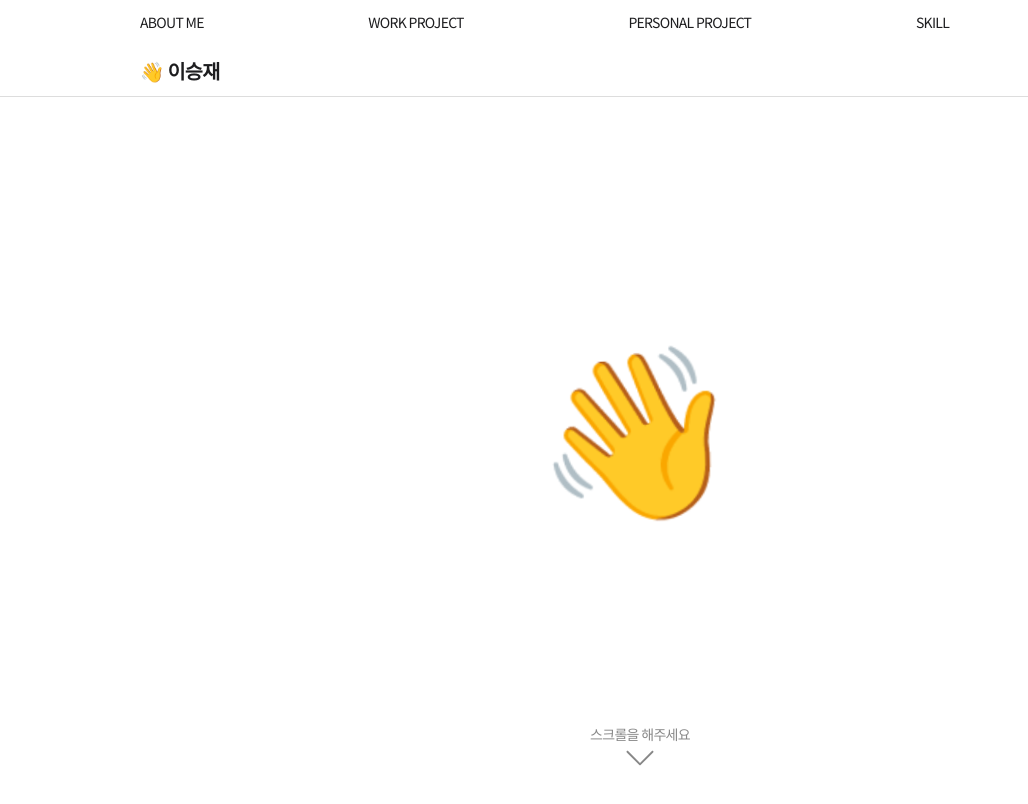
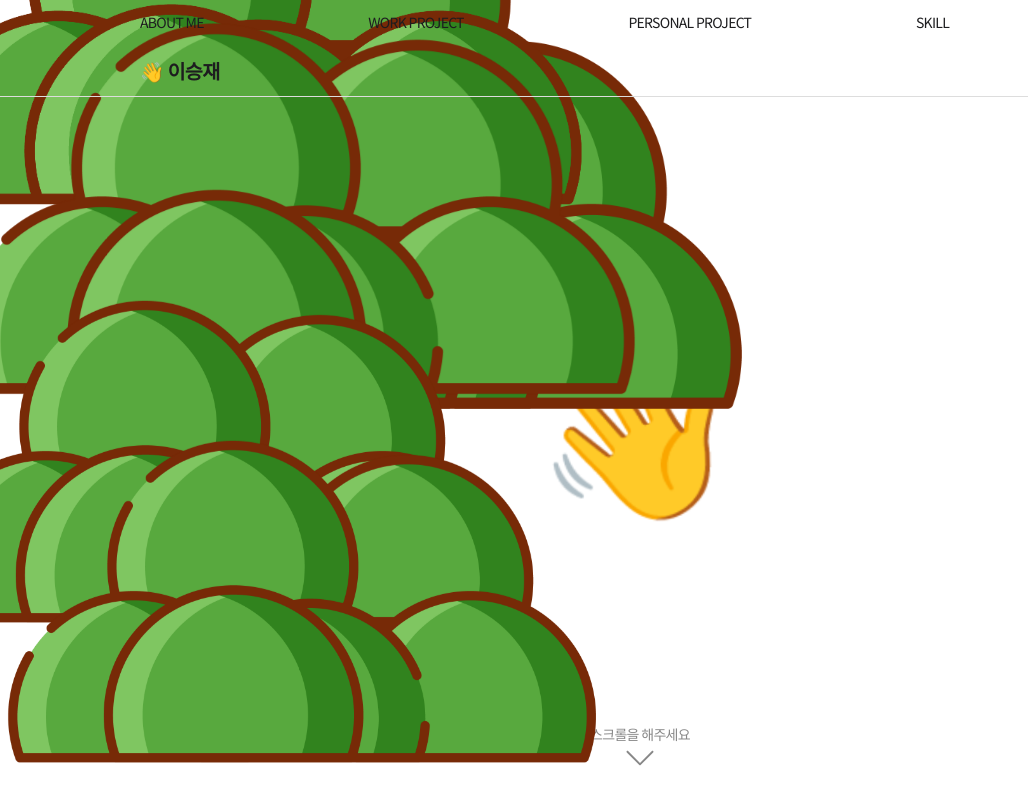
Before and after one commit to LeeSeungjae00/sj_portfolio.v2, a plain HTML site: page index.html in a window 1280 px wide. Shown: the top 804 px of the page, 0-1028 px from the left. Drawn offline with Linux system fonts and the light colour scheme.

Commit message:
[UPDATE] grass 초기 left 구하기

```diff
--- a/index.html
+++ b/index.html
@@ -69,6 +69,9 @@
       <div class="sticky-elem right-grass-img c"></div>
       <div class="sticky-elem right-grass-img d"></div>
       <div class="sticky-elem right-grass-img e"></div>
+      <div class="sticky-elem right-grass-img f"></div>
+      <div class="sticky-elem right-grass-img g"></div>
+      <div class="sticky-elem right-grass-img h"></div>
     </section>
     <section class="scroll-section" id="scroll-section-1">
       <p class="description">
--- a/js/main.js
+++ b/js/main.js
@@ -25,6 +25,9 @@
         rightGrass_2: document.querySelector('#scroll-section-0 .right-grass-img.c'),
         rightGrass_3: document.querySelector('#scroll-section-0 .right-grass-img.d'),
         rightGrass_4: document.querySelector('#scroll-section-0 .right-grass-img.e'),
+        rightGrass_4: document.querySelector('#scroll-section-0 .right-grass-img.f'),
+        rightGrass_4: document.querySelector('#scroll-section-0 .right-grass-img.g'),
+        rightGrass_4: document.querySelector('#scroll-section-0 .right-grass-img.h'),
         grassImage: []
       },
       values: {
@@ -73,7 +76,7 @@
       sceneInfo[i].objs.container.style.height = `${sceneInfo[i].scrollHeight}px`;
     }
 
-
+    setGrass()
 
     yOffset = window.pageYOffset;
     let totalScrollHeight = 0;
@@ -91,8 +94,11 @@
   function setGrass() {
     //화면에 따른 풀숲 크기 지정
     for (let i = 0; i < GRASS_COUNT; i++) {
-      sceneInfo[0].objs[`rightGrass_${i}`].style.height = `${46 + Math.floor(Math.random() * 10)}vh`
-      sceneInfo[0].objs[`rightGrass_${i}`].style.width = '100vw'
+      const h = 46 + Math.floor(Math.random() * 10)
+      const w = h * 1.8
+      sceneInfo[0].objs[`rightGrass_${i}`].style.height = `${h}vh`
+      sceneInfo[0].objs[`rightGrass_${i}`].style.width = `${w}vh`
+      sceneInfo[0].values[`rightGrass_${i}_in`][0] = `-${w}vh`
     }
     //화면에 따른 풀숲 이동 조정
   }
@@ -137,13 +143,13 @@
         objs.scrollText.style.opacity = calcValues(values.scrollText_opacity_out, currentYOffset)
         objs.mainText.style.opacity = calcValues(values.mainText_opacity_out, currentYOffset)
         objs.mainText.style.transform = `scale(${calcValues(values.mainText_scale, currentYOffset)})`;
-        objs.rightGrass_0.style.left = `${calcValues(values.rightGrass_0_in, currentYOffset)}rem`;
-        objs.rightGrass_1.style.left = `${calcValues(values.rightGrass_1_in, currentYOffset)}rem`;
+        objs.rightGrass_0.style.left = `${calcValues(values.rightGrass_0_in, currentYOffset)}vh`;
+        objs.rightGrass_1.style.left = `${calcValues(values.rightGrass_1_in, currentYOffset)}vh`;
         objs.rightGrass_1.style.top = `${calcValues(values.rightGrass_1_in_top, currentYOffset)}rem`;
-        objs.rightGrass_2.style.left = `${calcValues(values.rightGrass_2_in, currentYOffset)}rem`;
-        objs.rightGrass_3.style.left = `${calcValues(values.rightGrass_3_in, currentYOffset)}rem`;
+        objs.rightGrass_2.style.left = `${calcValues(values.rightGrass_2_in, currentYOffset)}vh`;
+        objs.rightGrass_3.style.left = `${calcValues(values.rightGrass_3_in, currentYOffset)}vh`;
         objs.rightGrass_3.style.top = `${calcValues(values.rightGrass_3_in_top, currentYOffset)}rem`;
-        objs.rightGrass_4.style.left = `${calcValues(values.rightGrass_4_in, currentYOffset)}rem`;
+        objs.rightGrass_4.style.left = `${calcValues(values.rightGrass_4_in, currentYOffset)}vh`;
         objs.rightGrass_4.style.top = `${calcValues(values.rightGrass_4_in_top, currentYOffset)}rem`;
         break;
 
```
